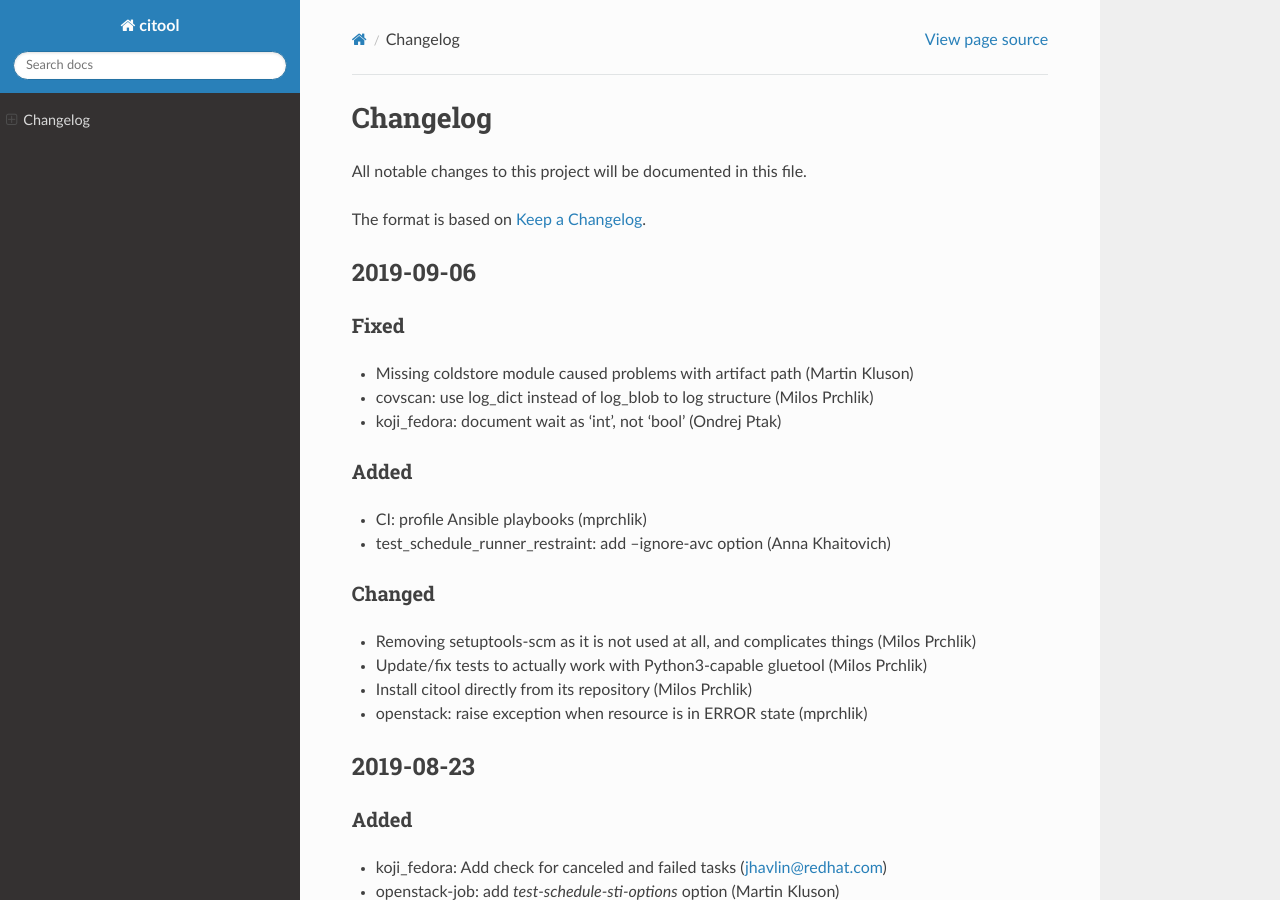
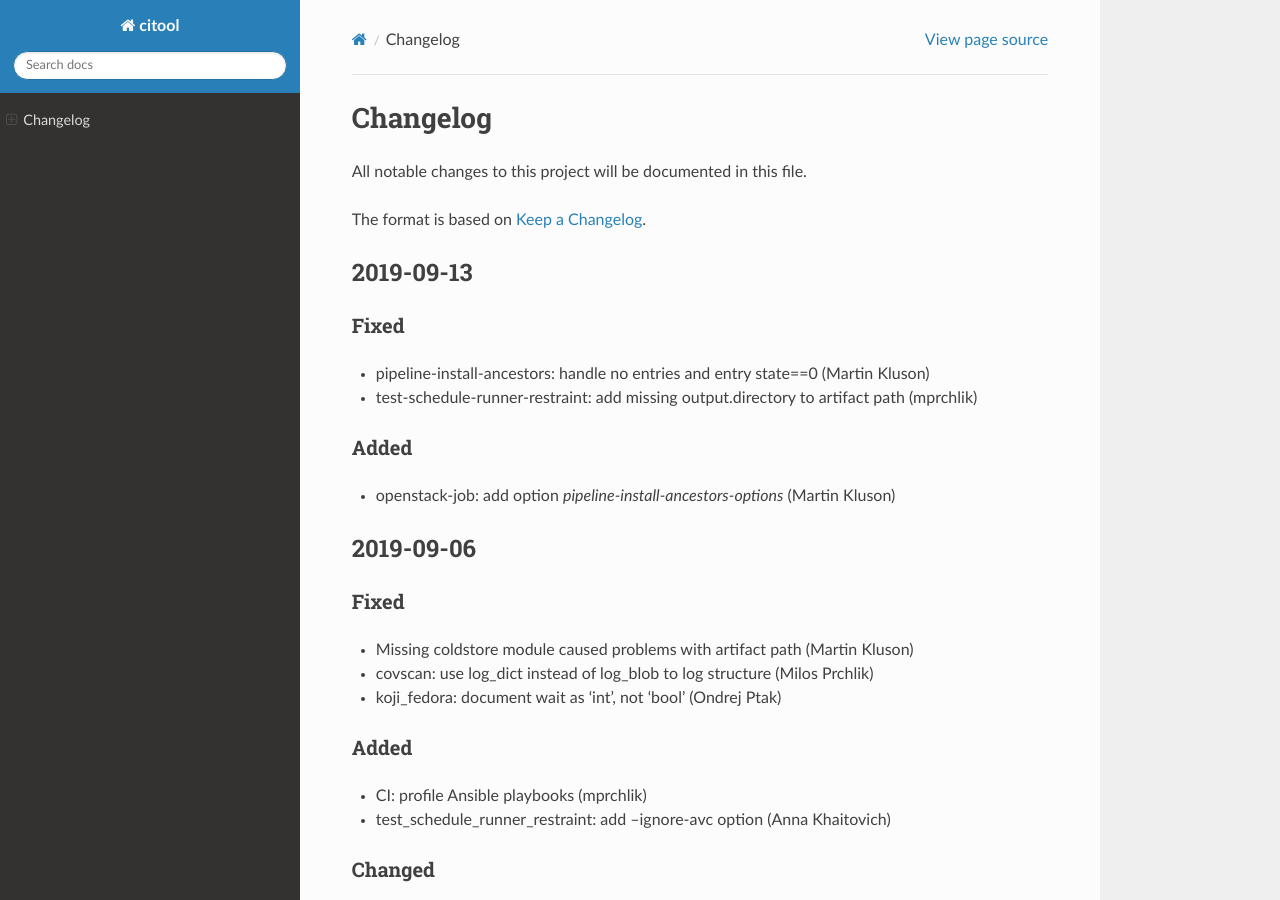
Before and after one commit to guy9050/gluetool, a Sphinx documentation site: the page built from docs/source/CHANGELOG.rst, in a window 1280 px wide and 900 px high. Built offline with Sphinx 7.4.7 and the Read the Docs theme 2.0.0, drawn with Linux system fonts in a browser that asks for light colours.

Commit message:
Changelog update for 2019-09-13 release

```diff
--- a/docs/source/CHANGELOG.rst
+++ b/docs/source/CHANGELOG.rst
@@ -4,6 +4,21 @@ Changelog
 All notable changes to this project will be documented in this file.
 
 The format is based on `Keep a Changelog <https://keepachangelog.com/en/1.0.0/>`_.
+
+
+2019-09-13
+----------
+
+Fixed
+~~~~~
+
+- pipeline-install-ancestors: handle no entries and entry state==0 (Martin Kluson)
+- test-schedule-runner-restraint: add missing output.directory to artifact path (mprchlik)
+
+Added
+~~~~~
+
+- openstack-job: add option `pipeline-install-ancestors-options` (Martin Kluson)
 
 
 2019-09-06
```
